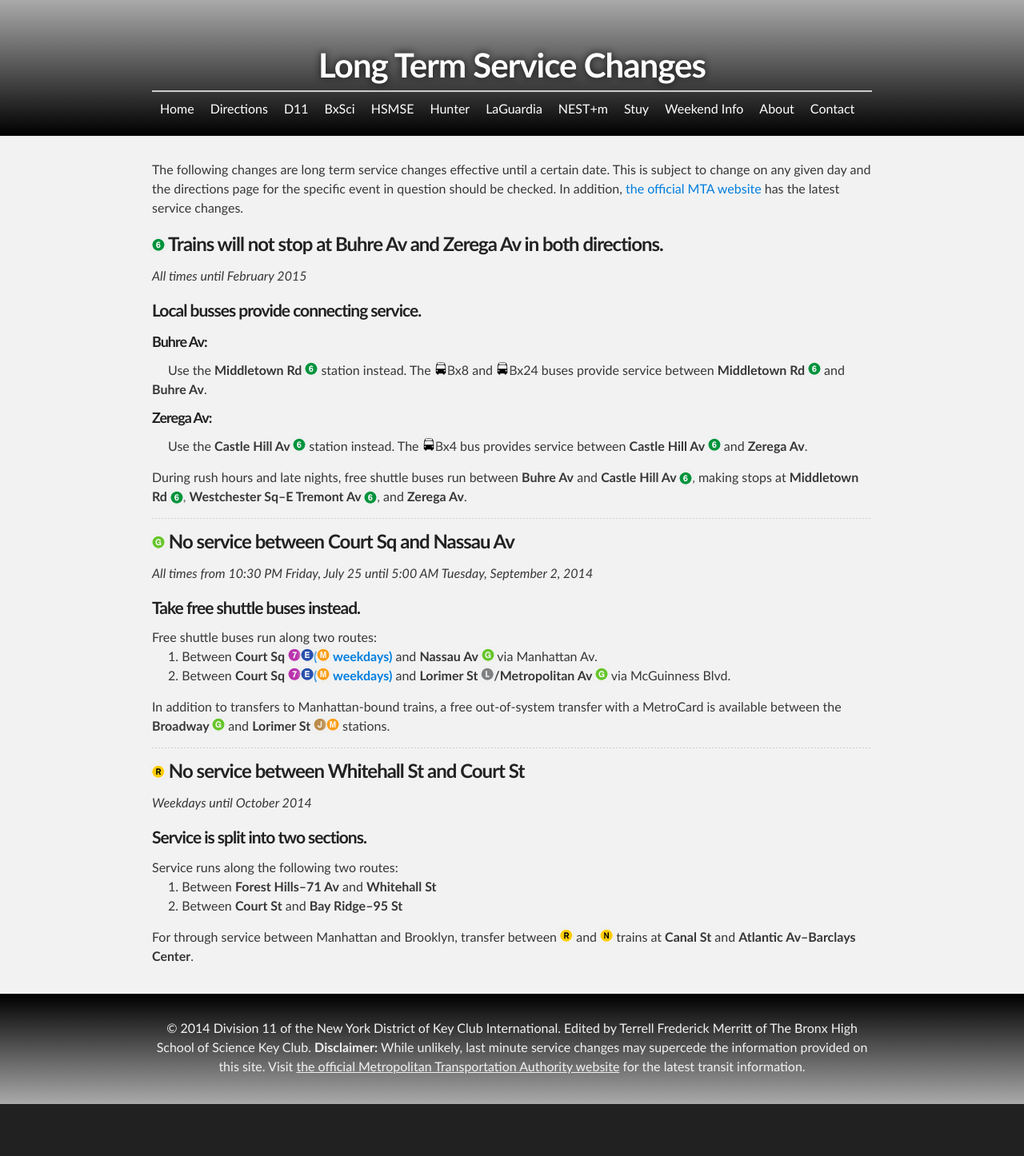
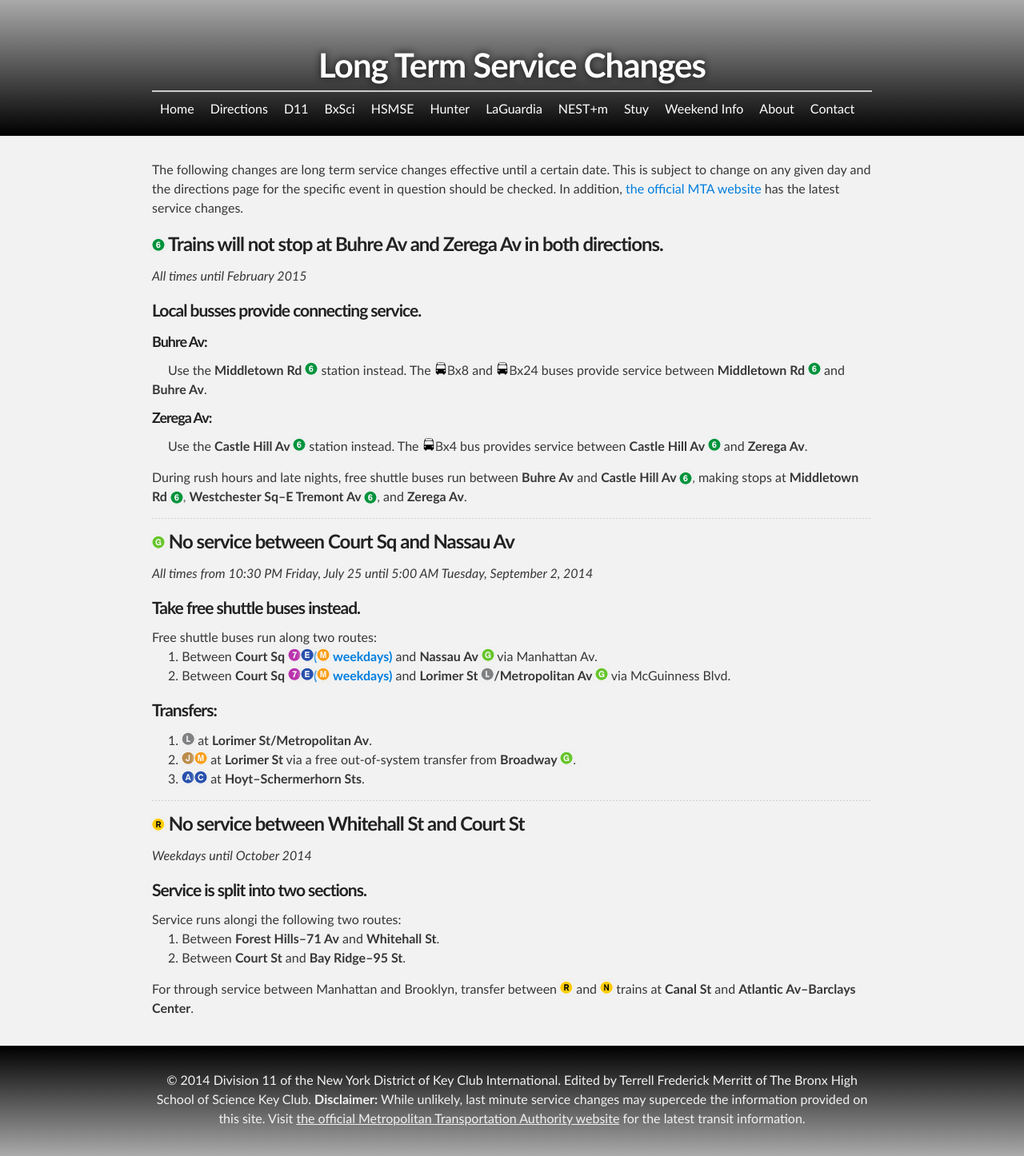
Before and after one commit to d11directions/d11directions.github.io, a Jekyll site: the page built from long_term/index.html, in a window 1280 px wide. Shown: the whole page at 80% size. Built offline with Jekyll 4.4.1, drawn with Linux system fonts in a browser that asks for light colours; before the commit the page ends 1381 px from its top, so only the background shows below that.

Commit message:
Update Long Term Service Changes

```diff
--- a/long_term/index.html
+++ b/long_term/index.html
@@ -30,7 +30,12 @@ title: Long Term Service Changes
           <li>Between <strong>Court Sq <img src="/img/7.png" alt="(7)"><img src="/img/E.png" alt="(E)"><a href="/weekend_info/#M">(<img src="/img/M.png" alt="(M)"> weekdays)</a></strong> and <strong>Nassau Av <img src="/img/G.png" alt="(G)"></strong> via Manhattan Av.</li>
           <li>Between <strong>Court Sq <img src="/img/7.png" alt="(7)"><img src="/img/E.png" alt="(E)"><a href="/weekend_info/#M">(<img src="/img/M.png" alt="(M)"> weekdays)</a></strong> and <strong>Lorimer St <img src="/img/L.png" alt="(L)">/Metropolitan Av <img src="/img/G.png" alt="(G)"></strong> via McGuinness Blvd.</li>
         </ol>
-        In addition to transfers to Manhattan-bound trains, a free out-of-system transfer with a MetroCard is available between the <strong>Broadway <img src="/img/G.png" alt="(G)"></strong> and <strong>Lorimer St <img src="/img/J.png" alt="(J)"><img src="/img/M.png" alt="(M)"></strong> stations.
+      <h4>Transfers:</h4>
+        <ol>
+          <li><img src="/img/L.png" alt="(L)"> at <strong>Lorimer St/Metropolitan Av</strong>.</li>
+          <li><img src="/img/J.png" alt="(J)"><img src="/img/M.png" alt="(M)"> at <strong>Lorimer St</strong> via a free out-of-system transfer from <strong>Broadway <img src="/img/G.png" alt="(G)"></strong>.</li>
+          <li><img src="/img/A.png" alt="(A)"><img src="/img/C.png" alt="(C)"> at <strong>Hoyt&ndash;Schermerhorn Sts</strong>.</li>
+        </ol>
       </p>
     </li>
     <hr>
@@ -39,10 +44,10 @@ title: Long Term Service Changes
       <em>Weekdays until October 2014</em><br>
       <p>
         <h4>Service is split into two sections.</h4>
-        Service runs along the following two routes:
+        Service runs alongi the following two routes:
         <ol>
-          <li>Between <strong>Forest Hills&ndash;71 Av</strong> and <strong>Whitehall St</strong></li>
-          <li>Between <strong>Court St</strong> and <strong>Bay Ridge&ndash;95 St</strong></li>
+          <li>Between <strong>Forest Hills&ndash;71 Av</strong> and <strong>Whitehall St</strong>.</li>
+          <li>Between <strong>Court St</strong> and <strong>Bay Ridge&ndash;95 St</strong>.</li>
         </ol>
         For through service between Manhattan and Brooklyn, transfer between <img src="/img/R.png" alt="(R)"> and <img src="/img/N.png" alt="(N)"> trains at <strong>Canal St</strong> and <strong>Atlantic Av&ndash;Barclays Center</strong>.
        </p>
```
